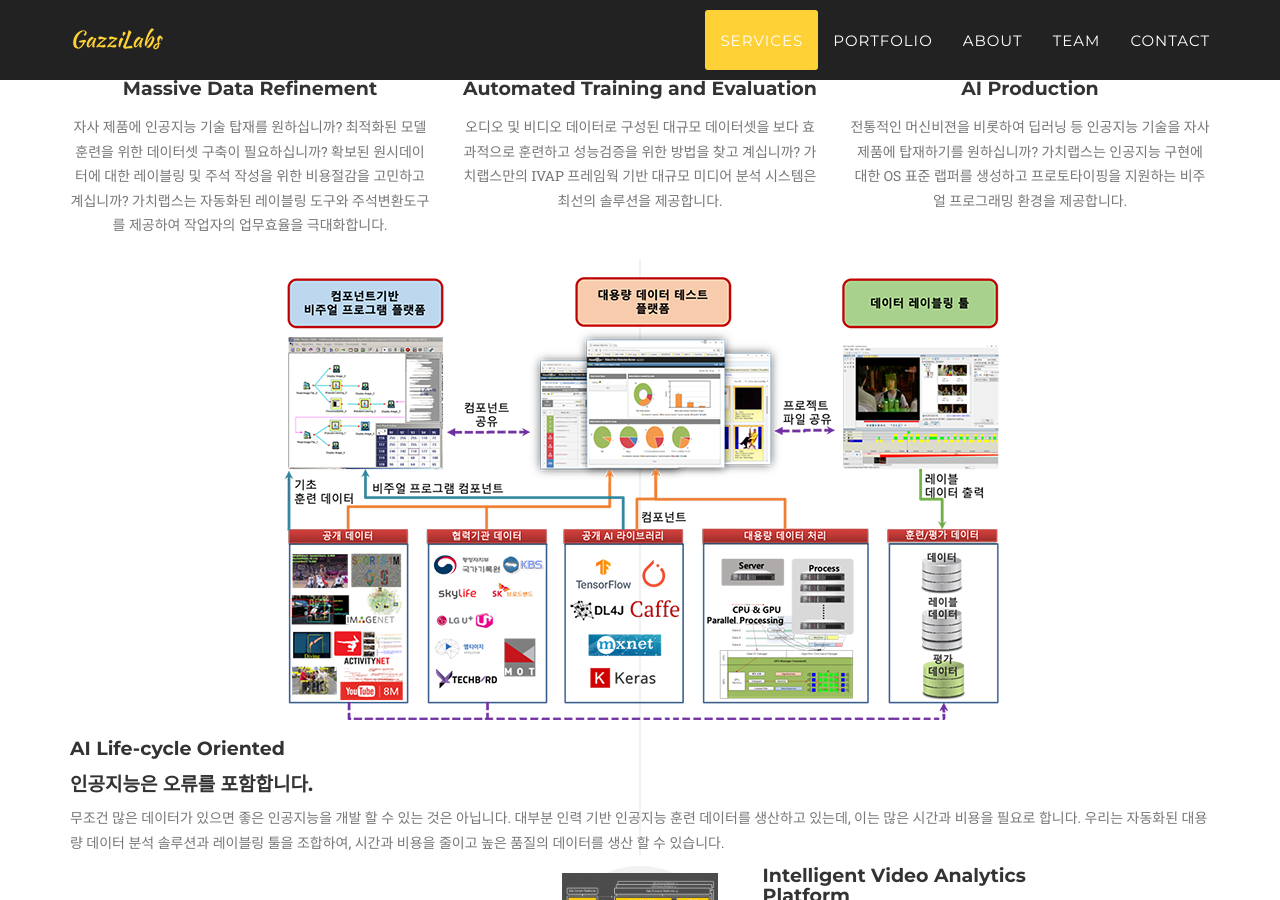
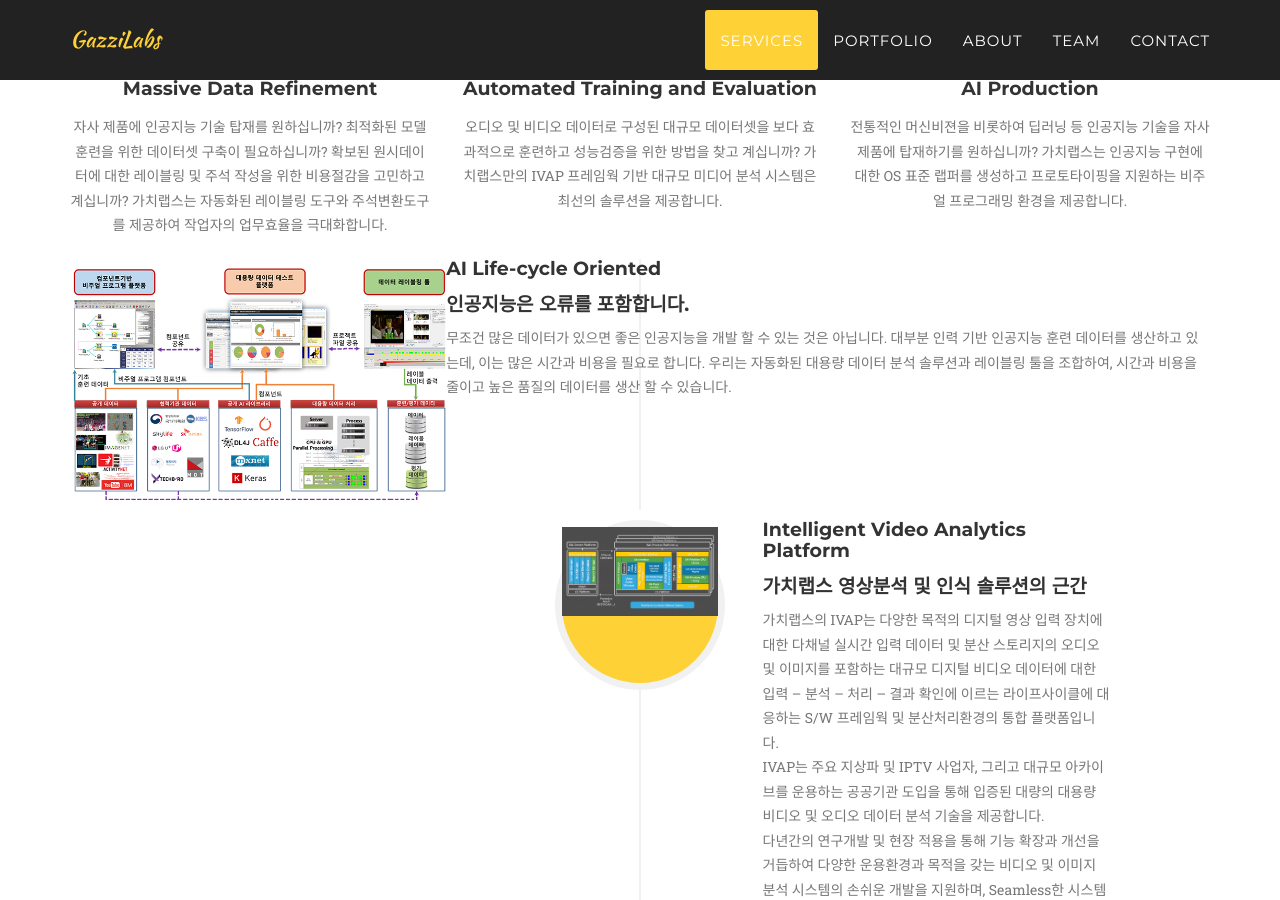
Before and after one commit to gazzilabs/gazzilabs.github.io, a Jekyll site: the page built from index.html, in a window 1280 px wide and 900 px high, scrolled down 1273 px. Built offline with Jekyll 4.4.1, drawn with Linux system fonts in a browser that asks for light colours; some web fonts are replaced.

Commit message:
div div div

```diff
--- a/_includes/services.html
+++ b/_includes/services.html
@@ -42,7 +42,7 @@
                 <div class="col-lg-12">
                     <ul class="timeline">
                         <li>
-                            <div>
+                            <div style="float: left; width: 33%;">
                                 <img class="img-responsive img-centered" src="img/portfolio/ai_lifecycle_platform_720x480.png" alt="">
                             </div>
                             <div>
```
